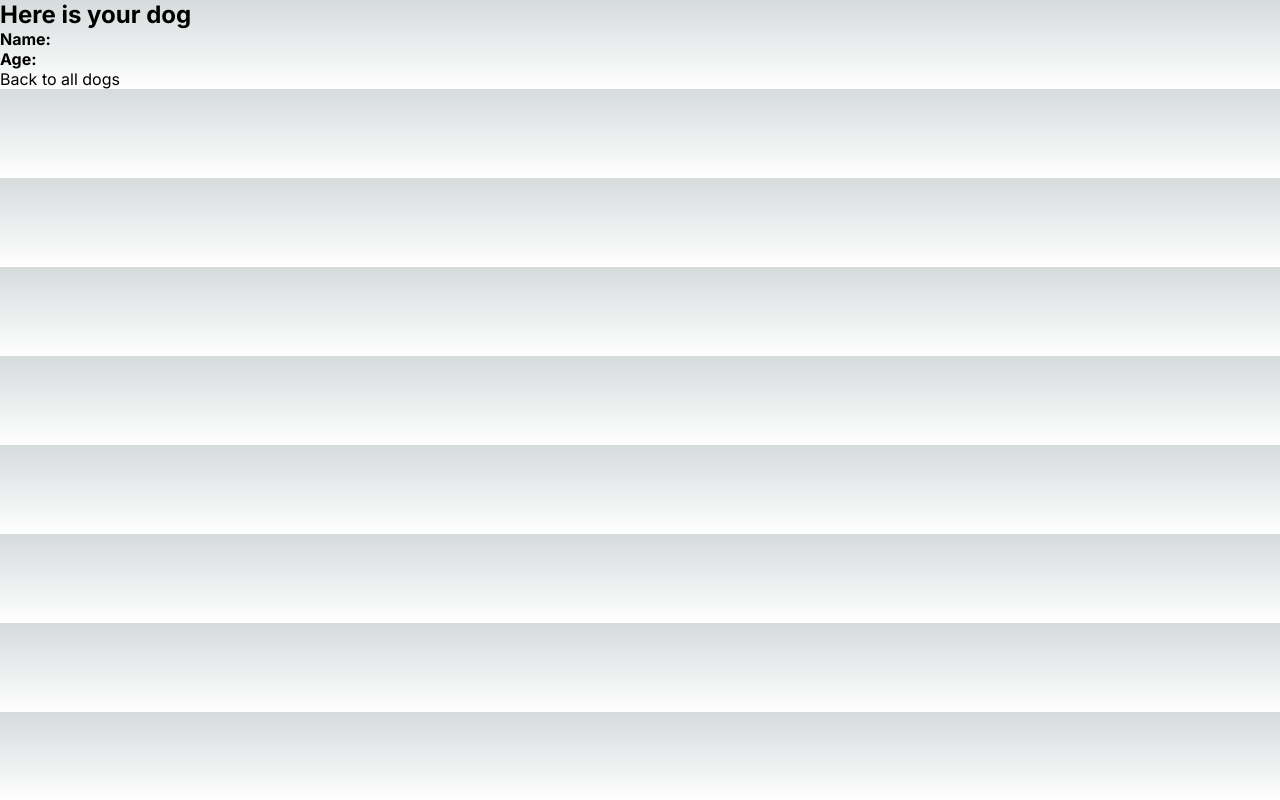
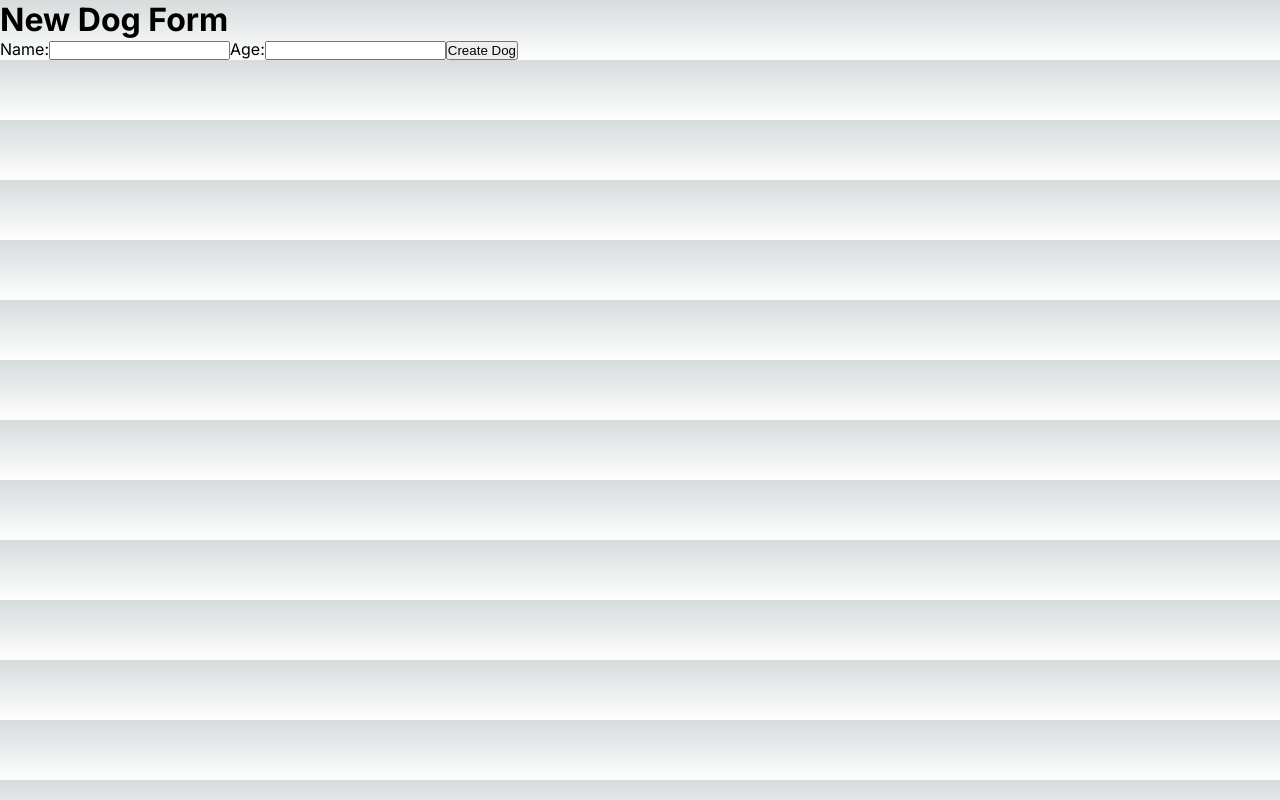
Before and after one commit to ben-manning/doggy-frontend, a Next.js app: page /dogs/new in a window 1280 px wide. Built offline with nearby package versions, Linux system fonts and the light colour scheme; no server answers.

Commit message:
add POST functionality

```diff
--- /dev/null
+++ b/src/app/dogs/new/page.js
@@ -0,0 +1,47 @@
+'use client';
+
+// import { redirect } from "next/navigation";
+import { useRouter } from "next/navigation";
+import { useState } from "react";
+
+export default function NewDogForm() {
+  const [newDog, setNewDog] = useState({name: "", age: 0})
+
+  const router = useRouter()
+
+  const handleChange = (evt) => {
+    setNewDog({ ...newDog, [evt.target.id]: evt.target.value })
+  }
+
+  const handleSubmit = async (evt) => {
+    evt.preventDefault();
+    const res = await fetch('https://doggy-app-backend.herokuapp.com/dogs', {
+      headers: { 'Content-Type' : 'application/json' },
+      method: 'POST',
+      body: JSON.stringify({ name: newDog.name, age: Number(newDog.age) })
+    })
+
+    const dog = await res.json()
+
+    if (dog) {
+      router.push('/dogs')
+    }
+  }
+
+  return (
+
+    <div>
+      <h1>New Dog Form</h1>
+      <form onSubmit={handleSubmit}>
+      <label for="name">Name:
+        <input type="text" name="name" id="name" onChange={handleChange} ></input>
+      </label>
+      <label for="age">Age:
+        <input type="number" name="age" id="age" onChange={handleChange} ></input>
+      </label>
+
+      <input type="submit" value="Create Dog" />
+      </form>
+    </div>
+  )
+}
```
